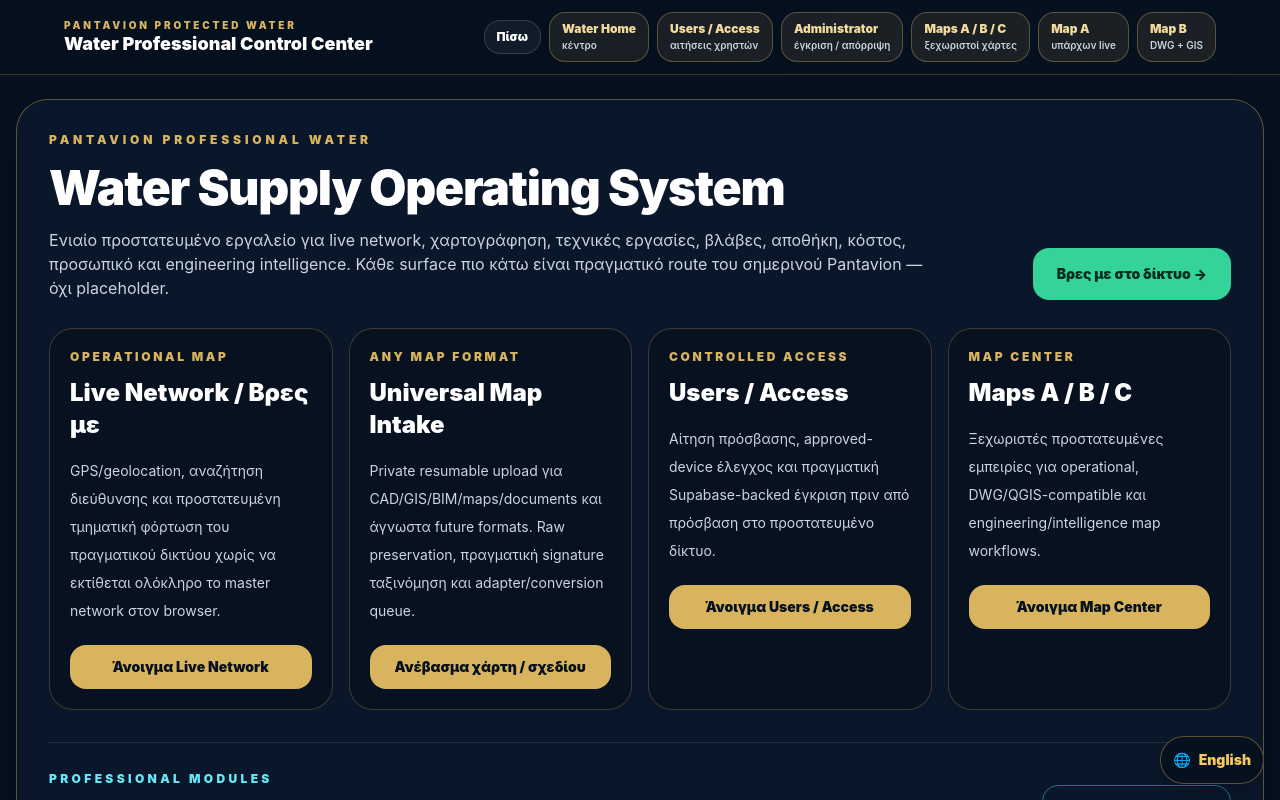
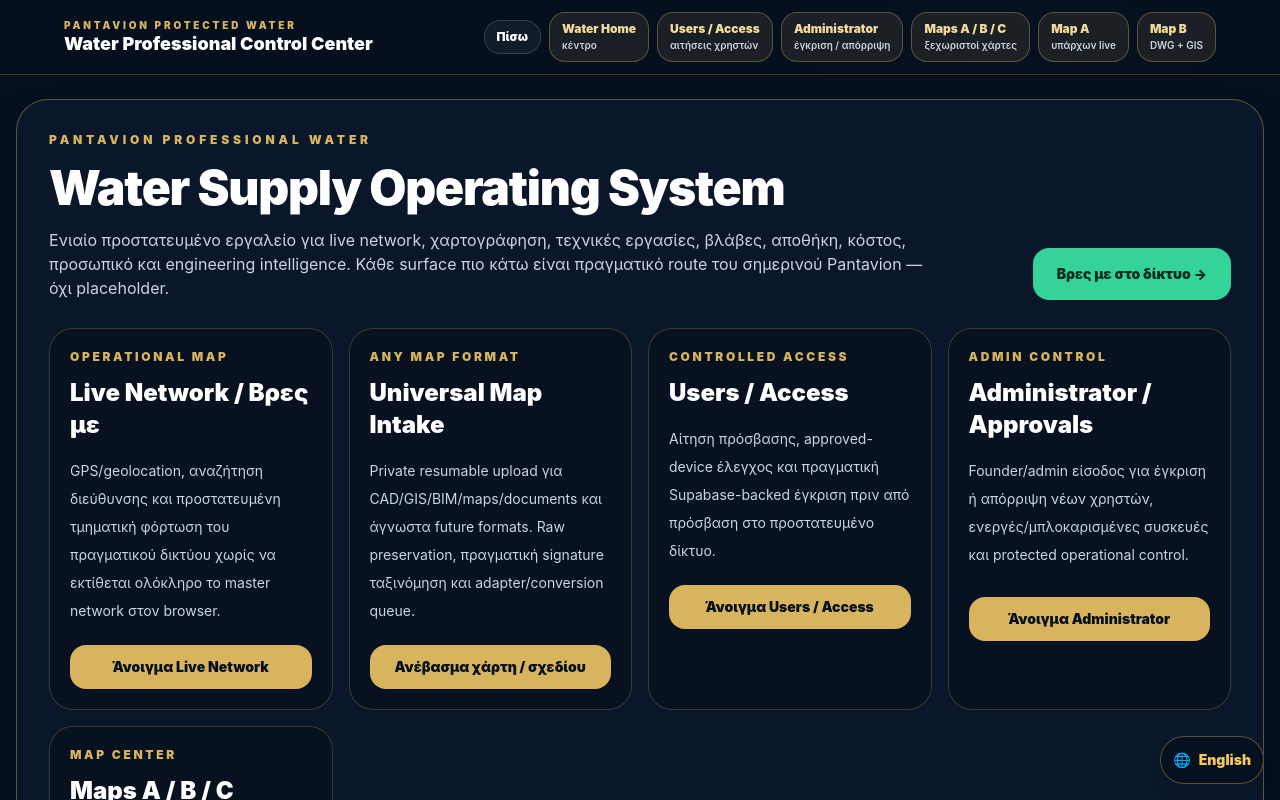
Before and after one commit to pandaconnect1/pantavion-planet, a Next.js app: page /professional/infrastructure/water in a window 1280 px wide. Shown: the top 800 px of the page. Built offline with nearby package versions, Linux system fonts and the light colour scheme.

Commit message:
water: promote administrator approvals on control center

```diff
--- a/app/professional/infrastructure/water/page.tsx
+++ b/app/professional/infrastructure/water/page.tsx
@@ -30,6 +30,14 @@ const primary = [
       "Αίτηση πρόσβασης, approved-device έλεγχος και πραγματική Supabase-backed έγκριση πριν από πρόσβαση στο προστατευμένο δίκτυο.",
     href: "/professional/infrastructure/water/access",
     action: "Άνοιγμα Users / Access",
+  },
+  {
+    title: "Administrator / Approvals",
+    label: "ADMIN CONTROL",
+    description:
+      "Founder/admin είσοδος για έγκριση ή απόρριψη νέων χρηστών, ενεργές/μπλοκαρισμένες συσκευές και protected operational control.",
+    href: "/professional/infrastructure/water/admin",
+    action: "Άνοιγμα Administrator",
   },
   {
     title: "Maps A / B / C",
```
